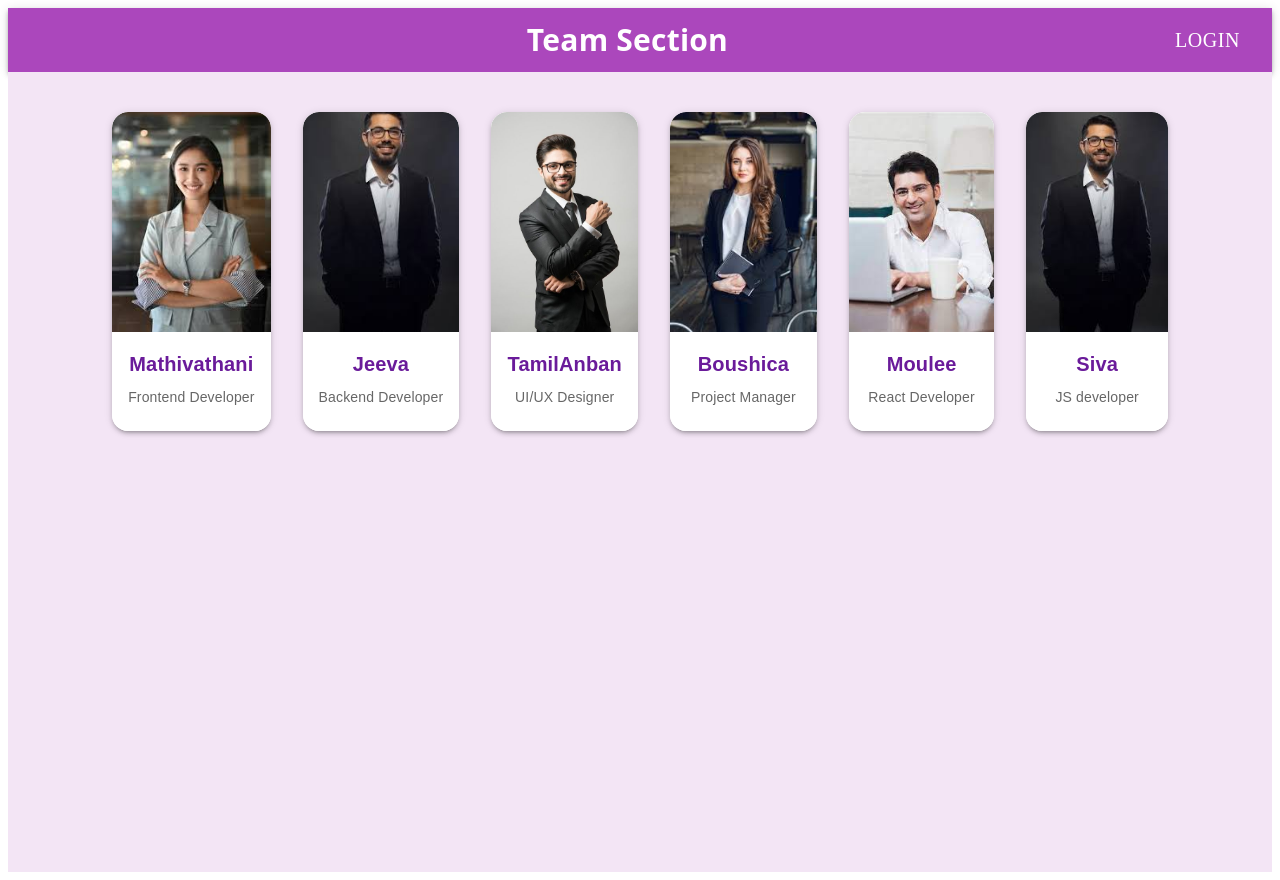
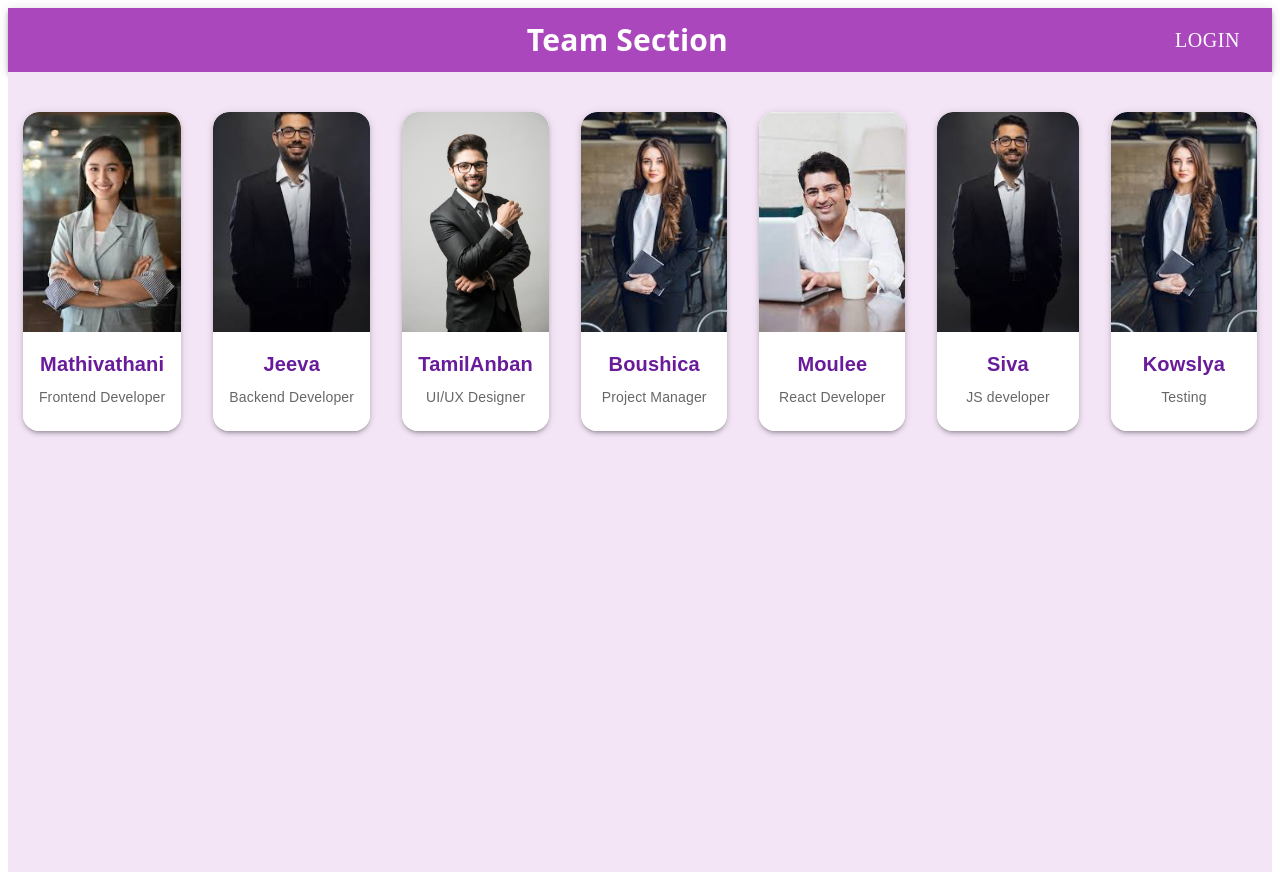
Before and after one commit to mathivathani20/mini_project, a React app: page / in a window 1280 px wide. Built offline with nearby package versions, Linux system fonts and the light colour scheme; some icons are missing; the HTML template or start-up script is replaced by a standard one.

Commit message:
Second commit

```diff
--- a/src/Component/TeamsPage.jsx
+++ b/src/Component/TeamsPage.jsx
@@ -53,6 +53,11 @@ export default function TeamsPage() {
           name: "Siva",
           role: "JS developer ",
           image: jeeva,
+        },
+        {
+          name: "Kowslya",
+          role: "Testing",
+          image: bousi,
         },
       ];
 
```
